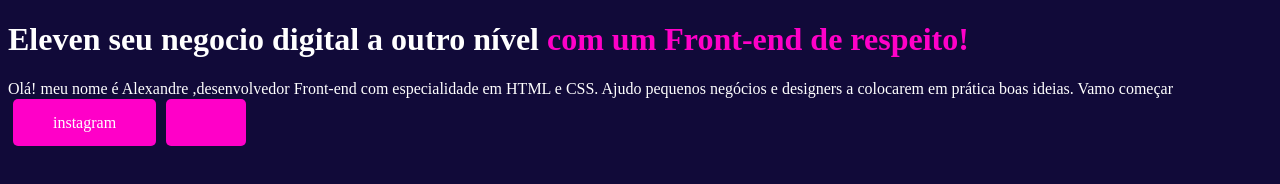
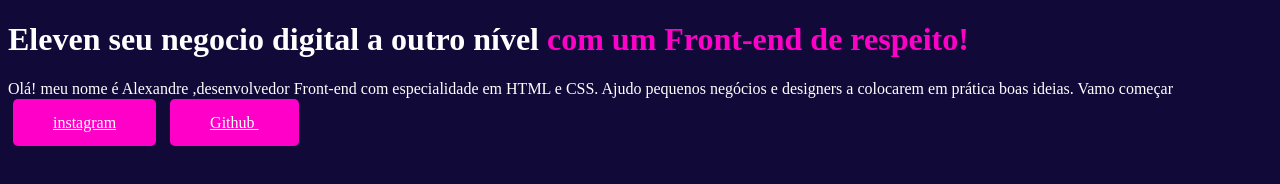
Before and after one commit to alexandre2ara/portfolio-2g-Alexandre, a plain HTML site: page index.html in a window 1280 px wide. Drawn offline with Linux system fonts and the light colour scheme.

Commit message:
Add files via upload

```diff
--- a/index.html
+++ b/index.html
@@ -15,9 +15,13 @@
     <h1> Eleven seu negocio digital a outro nível <strong>com um Front-end de respeito! </strong></h1>
 
     <p>Olá! meu nome é Alexandre ,desenvolvedor Front-end com especialidade em HTML e CSS. Ajudo pequenos negócios e designers a colocarem em prática boas ideias. Vamo começar</p>
-    <a hrf="https://instagram.com/alexsouzsx">instagram</a>
-    <a hrf="https://Github.com/xxx"> </a>
 
+    <a href="https://instagram.com/alexsouzsx">instagram</a>
+
+    <a href="https://Github.com/alexandre2ara">Github </a>
+
+
+    <img class="foto" src="">
 
   </main> <!-- Main é a parte principal -->
 
```
